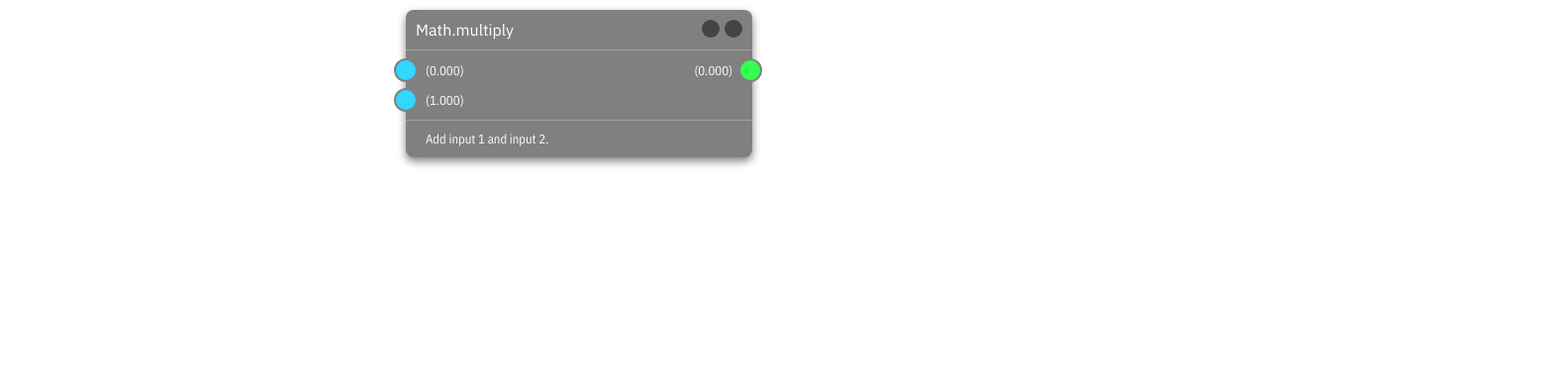
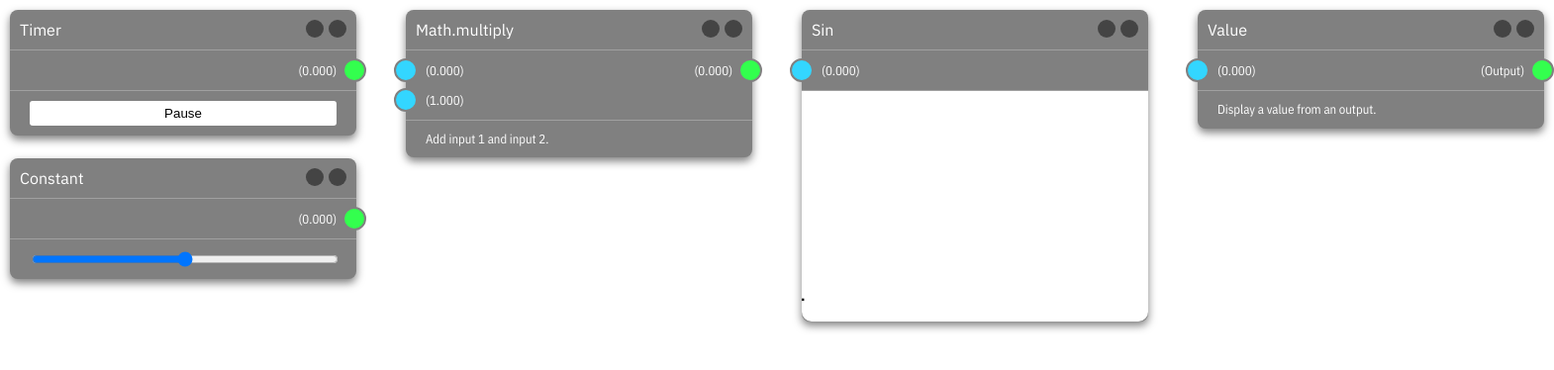
Before and after one commit to onion2k/copper, a React (Create React App) app: page / in a window 1280 px wide. Shown: the top 374 px of the page at 99% size, 1570 px wide, since content can reach past the window. Built offline with nearby package versions, Linux system fonts and the light colour scheme.

Commit message:
Experimental raf version

```diff
--- a/src/Components/node.tsx
+++ b/src/Components/node.tsx
@@ -1,4 +1,4 @@
-import React, { useRef, useEffect, useContext } from "react";
+import React, {useState, useRef, useEffect, useContext } from "react";
 import { DispatchContext } from "../Contexts/dispatch";
 
 interface iNode {
@@ -9,11 +9,11 @@ interface iNode {
 
 export function Node({ id, direction, index }: iNode) {
   const { dispatch } = useContext(DispatchContext);
-
   const ref = useRef<HTMLDivElement>(null);
 
   useEffect(() => {
-    if (ref && ref.current !== null) {
+    if (ref && ref.current) {
+window.requestAnimationFrame(()=>{
 			const {
         x,
         y,
@@ -23,6 +23,7 @@ export function Node({ id, direction, index }: iNode) {
 	    dispatch({
 		    type: "node/register",
 			  payload: { nodeId: id, x: x + width / 2, y: y + height / 2 }
+			});
 });
 }
   }, [ref]);
--- a/src/Panels/arithmatic.tsx
+++ b/src/Panels/arithmatic.tsx
@@ -10,11 +10,10 @@ interface iArithmatic {
   x: number;
   y: number;
   op: string;
-  state: any;
 }
 
-export default function Arithmatic({ id, x, y, op, state }: iArithmatic) {
-  const { dispatch } = useContext(DispatchContext);
+export default function Arithmatic({ id, x, y, op }: iArithmatic) {
+  const { dispatch, state } = useContext(DispatchContext);
 
   const [value, setValue] = useState(0);
 
--- a/src/index.tsx
+++ b/src/index.tsx
@@ -114,17 +114,17 @@ function App() {
       <MouseContext.Provider value={[mouseX, mouseY]}>
         <ConnectorMap nodes={state.nodes} connections={state.connectionLines} />
         <Suspense fallback={"Waiting"}>
-          {/* <LazyTime id={time0.current} x={10} y={10} initPauseState={true} /> */}
-          {/* <LazyConst id={const0.current} x={10} y={160} /> */}
+          <LazyTime key={'time0'} id={time0.current} x={10} y={10} initPauseState={true} />
+          <LazyConst key={'const0'} id={const0.current} x={10} y={160} />
           <LazyArithmatic
+						key={'math0'}
             id={math0.current}
             x={410}
             y={10}
             op="multiply"
-            state={state}
           />
-          {/* <LazySin id={sin0.current} x={810} y={10} />
-          <LazyValue id={value0.current} x={1210} y={10} /> */}
+          <LazySin key={'sin0'} id={'sin'+sin0.current} x={810} y={10} />
+          <LazyValue key={'value0'} id={value0.current} x={1210} y={10} />
         </Suspense>
         <ActiveConnector x={0} y={0} />
       </MouseContext.Provider>
--- a/src/reducer.tsx
+++ b/src/reducer.tsx
@@ -41,7 +41,7 @@ export function reducer(state: any, action: any) {
       return newState;
 
     case "node/register":
-      console.log(action.payload.nodeId, action.payload.x, action.payload.y);
+      console.log(action);
       newState.inputs[action.payload.nodeId] = action.payload;
       return newState;
 
```
Lines whose indentation alone changed are shown as unchanged.
